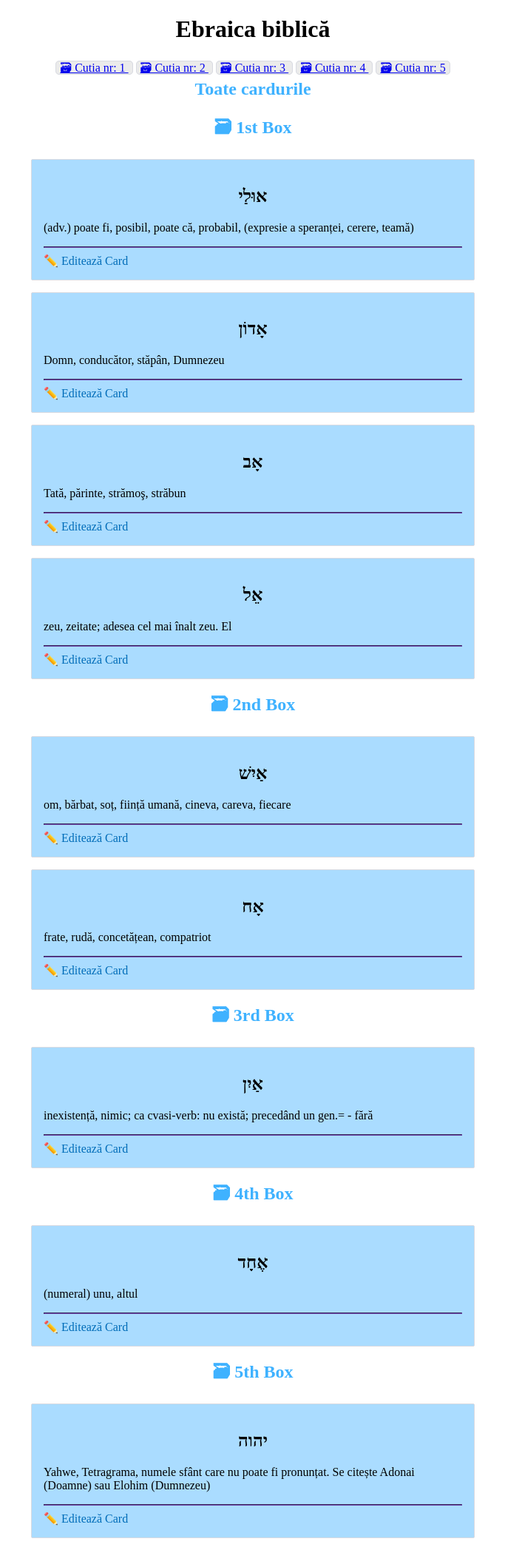
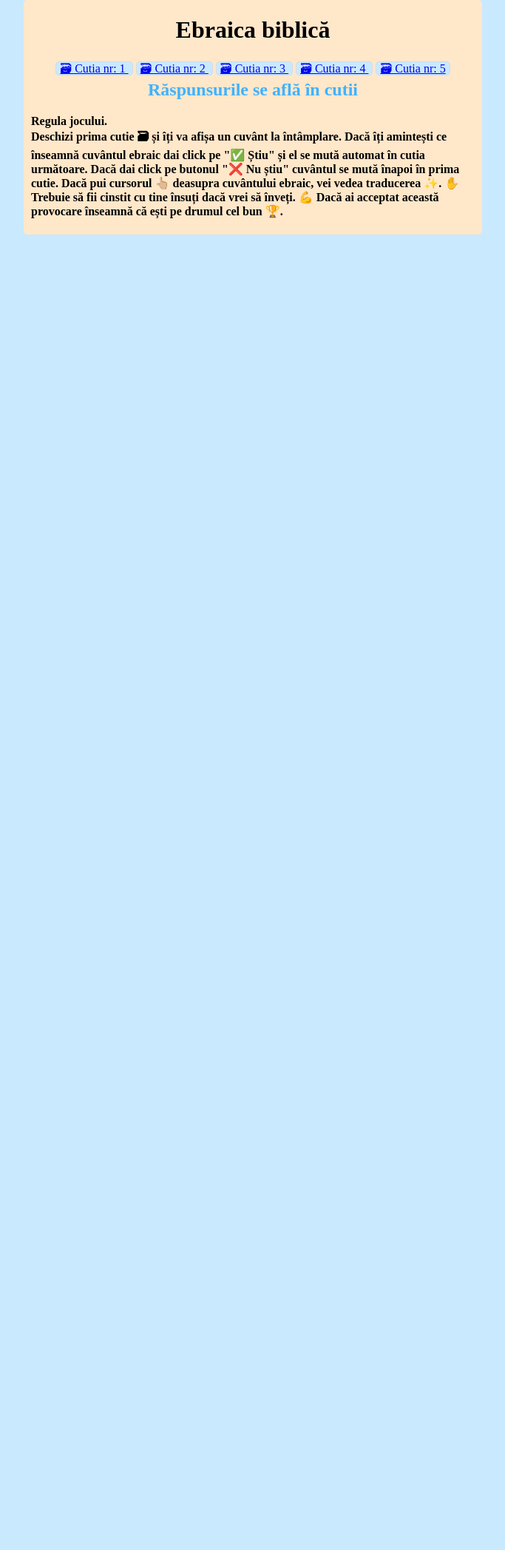
Before and after one commit to Vintzeanu/flashcards_app, a Django app: page /cards/ in a window 1280 px wide. Shown: the whole page at 74% size, without its empty margins (298-981 px from the left). After the commit the page ends 317 px from the top, so only its background shows below. Run offline with Django 4.2, Linux system fonts and the light colour scheme; data comes from the database, SQL or seed files in the repository; both versions use the stored data as it was after the commit.

Commit message:
homepage in progress, game done

```diff
--- a/cards/models.py
+++ b/cards/models.py
@@ -1,4 +1,6 @@
 from django.db import models
+from django.contrib.auth.models import User
+
 
 NUM_BOXES = 5
 BOXES = range(1, NUM_BOXES + 1)
@@ -12,6 +14,7 @@ class Card(models.Model):
         default=BOXES[0],
     )
     date_created = models.DateTimeField(auto_now_add=True)
+    user = models.ForeignKey(User, on_delete=models.CASCADE, related_name='cards' )
 
     def __str__(self):
         return self.question
--- a/cards/templates/cards/base.html
+++ b/cards/templates/cards/base.html
@@ -18,16 +18,24 @@
         --preformatted: #444;
     }
 
+    body {
+        background-color: #c9e9ff; /* Schimbă această valoare la culoarea dorită */
+        margin: 0;
+        padding: 0;
+    }
+
     .story-container {
+        background-color: #ffe7ca;
         max-width: 600px;
         margin: 0 auto; /* Centrarea containerului pe pagină */
-        padding: 0px 60px 0px 60 px; /* Adăugarea unui spațiu de 20px în jurul containerului */
+        padding: 1px 10px 1px 10px; /* Adăugarea unui spațiu de 20px în jurul containerului */
+        border-radius: 5px;
     }
 
     article {
-        background-color: #aadcff;
+        background-color: #c9e9ff;
         border: 1px solid var(--border);
-        border-radius: 2px;
+        border-radius: 4px;
         padding: 1em;
         margin: 1em 0;
         max-width: 600 px;
@@ -43,6 +51,11 @@
 
     h2, h4 {
         margin-top: 0;
+    }
+
+    h3 {
+        margin-top: 0;
+        text-align: center;
     }
 
     hr {
@@ -63,7 +76,7 @@
 
 <body>
     <div class="story-container">
-    <header>
+    <header >
         <h1>Ebraica biblică</h1>
         {% include "cards/navigation.html" %}
     </header>
--- a/cards/templates/cards/box_links.html
+++ b/cards/templates/cards/box_links.html
@@ -8,7 +8,7 @@
         padding: 0px 5px 0px 5px;
         border: 1px solid var(--border);
         margin: 0px 2px 0px 2px;
-        background-color: #ebebeb;
+        background-color: #c9e9ff;
         border-radius: 5px;
     }
 </style>
--- a/cards/templates/cards/card.html
+++ b/cards/templates/cards/card.html
@@ -2,25 +2,13 @@
     <div class="container">
     <h1>{{ card.question }}</h1>
     {% if not check_card %}
-        <p>{{ card.answer }}</p>
-        <hr/>
-        <a href="{% url 'card-update' card.id %}" role="button">
-            ✏️ Editează Card
-        </a>
+        {% comment %} <p>{{ card.answer }}</p> {% endcomment %}
+
     {% else %}
 
-
-        <!-- Acesta este elementul care va fi activat la hover -->
-
-        <!-- Acesta este elementul care va fi afișat la hover -->
         <p class="hoverable">{{ card.answer }}</p>
     </div>
-        {% comment %} <details>
-            <summary>Arată răspuns</summary>
-            <p>{{ card.answer }}</p>
-        </details> {% endcomment %}
-        <br>
-        <br>
+
         <hr/>
         {% include "cards/card_check_form.html" with solved=True %}
         {% include "cards/card_check_form.html" with solved=False %}
--- a/cards/templates/cards/card_list.html
+++ b/cards/templates/cards/card_list.html
@@ -3,15 +3,22 @@
 
 {% block content %}
     <h2>
-        Toate cardurile
+        Răspunsurile se află în cutii
     </h2>
+    <h4>Regula jocului. </br> Deschizi prima cutie 🗃 și îți va afișa un cuvânt la întâmplare.
+        Dacă îți amintești ce înseamnă cuvântul ebraic dai click pe "✅ Știu"
+        și el se mută automat în cutia următoare. Dacă dai click pe butonul "❌ Nu știu"
+        cuvântul se mută înapoi în prima cutie. Dacă pui cursorul 👆🏼 deasupra cuvântului ebraic,
+        vei vedea traducerea ✨. &#9995 Trebuie să fii cinstit cu tine însuți dacă vrei să înveți.
+        💪 Dacă ai acceptat această provocare înseamnă că ești pe drumul cel bun 🏆.
+    </h4>
     {% comment %} <a href="{% url 'card-create' %}" role="button">
         ✨ Crează card nou
     </a> {% endcomment %}
-    {% for card in card_list %}
+    {% comment %} {% for card in card_list %}
         {% ifchanged %}
-            <h2>🗃 {{ card.box | ordinal }} Box</h2>
+            <h2> Cutia 🗃 nr {{ card.box | ordinal }} </h2>
         {% endifchanged %}
         {% include "cards/card.html" %}
-    {% endfor %}
+    {% endfor %} {% endcomment %}
 {% endblock content %}
--- a/flashcards/settings.py
+++ b/flashcards/settings.py
@@ -60,7 +60,7 @@ ROOT_URLCONF = "flashcards.urls"
 TEMPLATES = [
     {
         "BACKEND": "django.template.backends.django.DjangoTemplates",
-        "DIRS": [],
+        "DIRS": [ ],
         "APP_DIRS": True,
         "OPTIONS": {
             "context_processors": [
@@ -122,6 +122,9 @@ USE_TZ = True
 # https://docs.djangoproject.com/en/4.0/howto/static-files/
 
 STATIC_URL = "static/"
+STATICFILES_DIRS = [
+    BASE_DIR / 'static'
+]
 
 # Default primary key field type
 # https://docs.djangoproject.com/en/4.0/ref/settings/#default-auto-field
```
Also changed, not shown: cards/templates/cards/card_check_form.html (+6 -3 lines), home/templates/home/welcome.html (+9 -5 lines), static/css/style.css (added, +96 -0 lines), static/template/base.html (added, +15 -0 lines), cards/migrations/0002_card_user_alter_card_answer.py (added), cards/templates/cards/box.html (line endings or trailing spaces), db.sqlite3.
